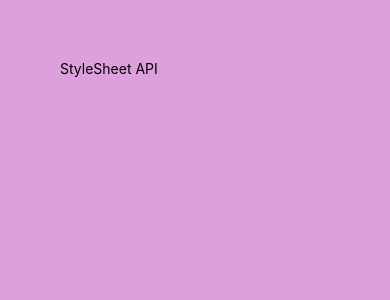
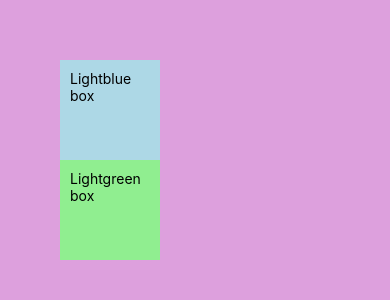
Before and after one commit to nerdtransmitter/CoreComponents, a React Native app: screen / in a window 390 px wide. Shown: the top 300 px of the page. Built offline with nearby package versions, Linux system fonts and the light colour scheme.

Commit message:
example of merging two styles using array syntax

```diff
--- a/App.js
+++ b/App.js
@@ -3,11 +3,27 @@ import { StyleSheet, Text, View } from 'react-native';
 export default function App() {
   return (
     <View style={styles.container}>
-      <Text>StyleSheet API</Text>
+      <View style={[styles.box, styles.lightblueBg]}>
+        <Text>Lightblue box</Text>
+      </View>
+      <View style={[styles.box, styles.lightgreenBg]}>
+        <Text>Lightgreen box</Text>
+      </View>
     </View>
   );
 }
 
 const styles = StyleSheet.create ({
-  container: { flex: 1, backgroundColor: "plum", padding: 60 }
+  container: { flex: 1, backgroundColor: "plum", padding: 60 },
+  box: {
+    width: 100,
+    height: 100,
+    padding: 10,
+  },
+  lightblueBg: {
+    backgroundColor: "lightblue",
+  },
+  lightgreenBg: {
+    backgroundColor: "lightgreen",
+  },
 });
```
